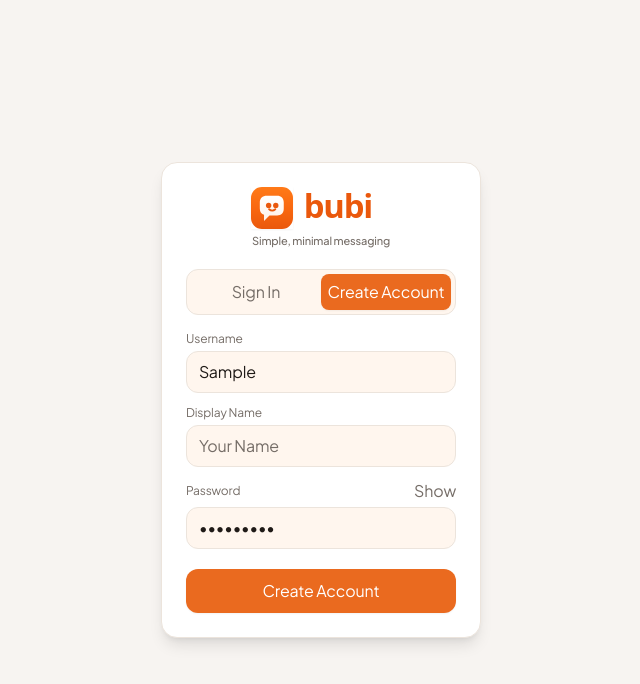
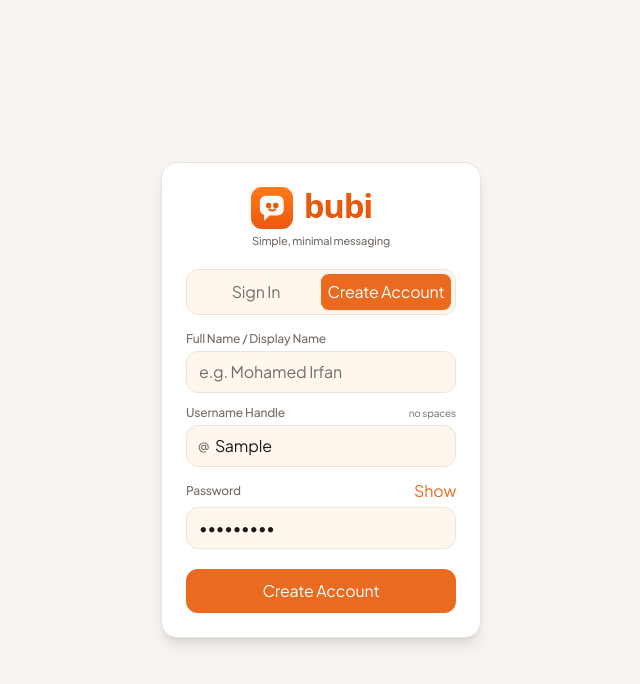
Before and after one commit to Rizirfan/BUBI, a React (Vite) app: page /auth in a window 1280 px wide. Both pictures are taken after typing "Sample", "Sample123" into the empty fields and a click on the button "Create Account". Shown: the top 684 px of the page, without its empty margins (319-959 px from the left). Built offline with nearby package versions, Linux system fonts and the light colour scheme; no server answers.

Commit message:
fix: intelligent username/displayName sanitization and friendly validation errors

```diff
--- a/src/features/auth/AuthScreen.tsx
+++ b/src/features/auth/AuthScreen.tsx
@@ -17,10 +17,23 @@ export function AuthScreen() {
     setError(null)
     setBusy(true)
     try {
+      let u = username.trim().replace(/^@+/, '')
+      let d = displayName.trim().replace(/^@+/, '')
+
       if (mode === 'login') {
-        await login(username.trim(), password)
+        await login(u, password)
       } else {
-        await register(username.trim(), displayName.trim(), password)
+        // If user put full name (with spaces) in username and handle in displayName:
+        if (u.includes(' ') && !d.includes(' ')) {
+          const temp = u
+          u = d
+          d = temp
+        } else if (u.includes(' ')) {
+          // If username has spaces, replace spaces with underscores
+          u = u.replace(/\s+/g, '_')
+        }
+        if (!d) d = u
+        await register(u, d, password)
       }
     } catch (err: any) {
       setError(err.message || 'Authentication failed. Please check your credentials.')
@@ -73,28 +86,10 @@ export function AuthScreen() {
 
           {/* Form */}
           <form onSubmit={submit} className="space-y-3">
-            <div>
-              <label className="block text-xs text-[var(--text-muted)] mb-1">
-                Username
-              </label>
-              <input
-                type="text"
-                value={username}
-                onChange={(e) => setUsername(e.target.value)}
-                required
-                minLength={3}
-                maxLength={32}
-                autoComplete="username"
-                autoCapitalize="none"
-                placeholder="username"
-                className="w-full bg-[var(--surface-hover)] border border-[var(--border)] rounded-xl px-3 py-2 text-xs text-[var(--text)] placeholder-[var(--text-muted)] outline-none focus:border-blue-500 transition"
-              />
-            </div>
-
             {mode === 'register' && (
               <div>
-                <label className="block text-xs text-[var(--text-muted)] mb-1">
-                  Display Name
+                <label className="block text-xs font-medium text-[var(--text-muted)] mb-1">
+                  Full Name / Display Name
                 </label>
                 <input
                   type="text"
@@ -103,21 +98,49 @@ export function AuthScreen() {
                   required
                   minLength={1}
                   maxLength={50}
-                  placeholder="Your Name"
-                  className="w-full bg-[var(--surface-hover)] border border-[var(--border)] rounded-xl px-3 py-2 text-xs text-[var(--text)] placeholder-[var(--text-muted)] outline-none focus:border-blue-500 transition"
+                  placeholder="e.g. Mohamed Irfan"
+                  className="w-full bg-[var(--surface-hover)] border border-[var(--border)] rounded-xl px-3 py-2 text-xs text-[var(--text)] placeholder-[var(--text-muted)] outline-none focus:border-[var(--wa-green)] transition"
                 />
               </div>
             )}
 
             <div>
               <div className="flex items-center justify-between mb-1">
-                <label className="block text-xs text-[var(--text-muted)]">
+                <label className="block text-xs font-medium text-[var(--text-muted)]">
+                  {mode === 'register' ? 'Username Handle' : 'Username'}
+                </label>
+                {mode === 'register' && (
+                  <span className="text-[10px] text-[var(--text-muted)]">no spaces</span>
+                )}
+              </div>
+              <div className="relative">
+                <span className="absolute left-3 top-1/2 -translate-y-1/2 text-xs text-[var(--text-muted)] font-medium select-none">
+                  @
+                </span>
+                <input
+                  type="text"
+                  value={username}
+                  onChange={(e) => setUsername(e.target.value.replace(/^@+/, ''))}
+                  required
+                  minLength={3}
+                  maxLength={32}
+                  autoComplete="username"
+                  autoCapitalize="none"
+                  placeholder={mode === 'register' ? 'mohd_irfan' : 'username'}
+                  className="w-full bg-[var(--surface-hover)] border border-[var(--border)] rounded-xl pl-7 pr-3 py-2 text-xs text-[var(--text)] placeholder-[var(--text-muted)] outline-none focus:border-[var(--wa-green)] transition"
+                />
+              </div>
+            </div>
+
+            <div>
+              <div className="flex items-center justify-between mb-1">
+                <label className="block text-xs font-medium text-[var(--text-muted)]">
                   Password
                 </label>
                 <button
                   type="button"
                   onClick={() => setShowPassword((v) => !v)}
-                  className="text-[10px] text-[var(--text-muted)] hover:text-[var(--text)]"
+                  className="text-[10px] text-[var(--wa-green)] hover:opacity-80 cursor-pointer font-medium"
                 >
                   {showPassword ? 'Hide' : 'Show'}
                 </button>
@@ -130,7 +153,7 @@ export function AuthScreen() {
                 minLength={6}
                 autoComplete={mode === 'login' ? 'current-password' : 'new-password'}
                 placeholder="••••••••"
-                className="w-full bg-[var(--surface-hover)] border border-[var(--border)] rounded-xl px-3 py-2 text-xs text-[var(--text)] placeholder-[var(--text-muted)] outline-none focus:border-blue-500 transition"
+                className="w-full bg-[var(--surface-hover)] border border-[var(--border)] rounded-xl px-3 py-2 text-xs text-[var(--text)] placeholder-[var(--text-muted)] outline-none focus:border-[var(--wa-green)] transition"
               />
             </div>
 
```
Also changed, not shown: 1 other file (tests, documents, lock files or other folders).
